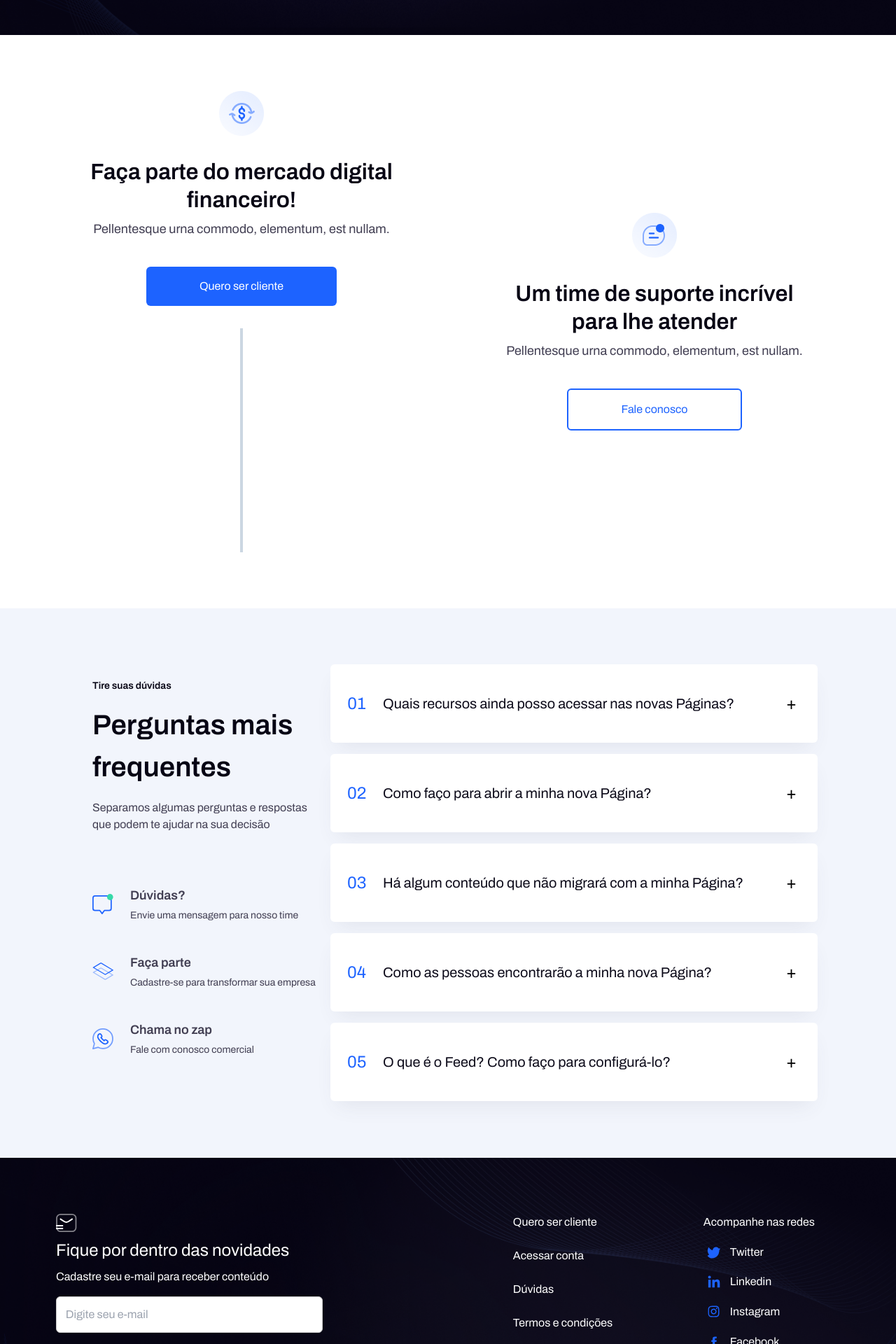
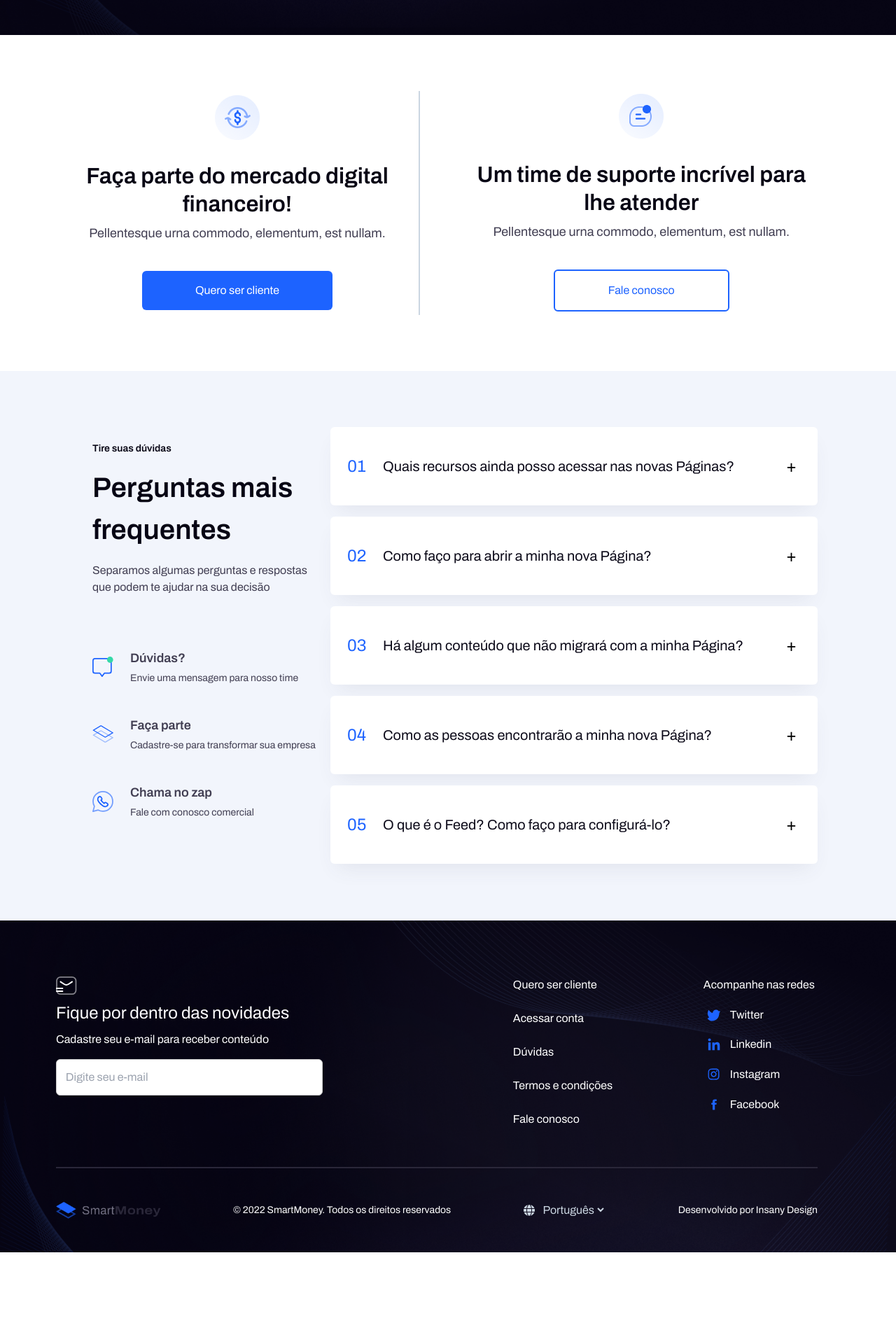
Before and after one commit to milena-juliao/digital_bank, a Next.js app: page / in a window 1280 px wide. Shown: the part 3060-4980 px from the top of the page at 70% size. After the commit the page ends 4849 px from the top, so only its background shows below. Built offline with nearby package versions, Linux system fonts and the light colour scheme; no server answers.

Commit message:
Finalizado

```diff
--- a/app/components/BannersText.tsx
+++ b/app/components/BannersText.tsx
@@ -51,7 +51,7 @@ const BannersText: React.FC = () => {
                             <ButtonPrimary href="/" variant={b.buttonType} />
                         </TextSection>
                     </BannerItem>
-                    {index < bannerOptions.length - 1 && <Divider />}
+                    {index < bannerOptions.length - 1 && <Divider/>}
                 </Banner>
             ))}
         </Container>
--- a/app/components/Footer.tsx
+++ b/app/components/Footer.tsx
@@ -45,7 +45,7 @@ const Footer = () => {
             </Content>
             <FooterBottom>
                 <Image src={logoSrc} alt='Logo Smart Money' width={150} height={50} />
-                <p>© 2022 SmartBusiness. Todos os direitos reservados</p>
+                <p>© 2022 SmartMoney. Todos os direitos reservados</p>
                 <SelectContainer>
                     <FaGlobe/>
                     <Select>
--- a/app/components/Styled/BannersText.styled.ts
+++ b/app/components/Styled/BannersText.styled.ts
@@ -29,13 +29,9 @@ export const Divider = styled.div`
 
 export const Banner = styled.div`
   display: flex;
-  flex-direction: column;
   justify-content: center;
   align-items: center;
   padding: 0px;
-  gap: 32px;
-  width: 100%;
-  max-width: 466px;
 
   @media (max-width: 768px) {
     width: 100%;
--- a/app/layout.tsx
+++ b/app/layout.tsx
@@ -2,6 +2,7 @@ import type { Metadata } from "next";
 import { Geist, Geist_Mono } from "next/font/google";
 import "./globals.css";
 import Header from "./components/Header";
+import Footer from "./components/Footer";
 
 const geistSans = Geist({
   variable: "--font-geist-sans",
@@ -33,7 +34,7 @@ export default function RootLayout({
       <body
         className={`${geistSans.variable} ${geistMono.variable} antialiased flex flex-col min-h-screen`}
       >
-        <Header/>
+        <Header />
         <main className="flex-grow">{children}</main>
       </body>
     </html>
```
